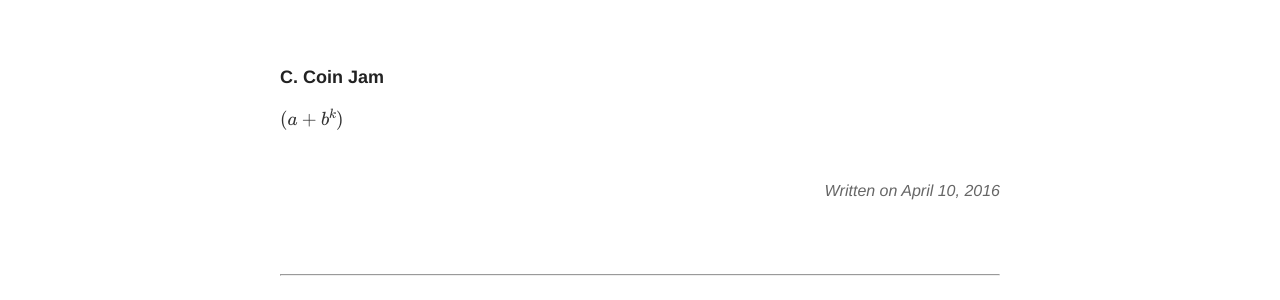
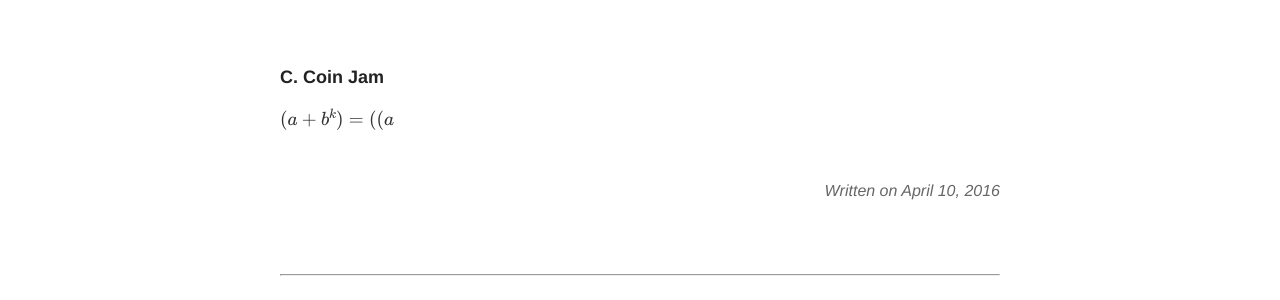
Before and after one commit to seirion/aaa, a Jekyll site: the page built from _posts/2016-04-21-meeting-053.md, in a window 1280 px wide. Shown: the part 1544-1844 px from the top of the page. Built offline with Jekyll 4.4.1, drawn with Linux system fonts in a browser that asks for light colours; formulas are drawn with MathJax 3; comment, search, counter and statistics services are not loaded.

```diff
--- a/_posts/2016-04-21-meeting-053.md
+++ b/_posts/2016-04-21-meeting-053.md
@@ -80,4 +80,4 @@ int main() {
 
 ##### C. Coin Jam
 
-\\((a+{b}^{k})%d=((a%d)+(b%d)*({b}^{k}%d))% d\\)
+\\((a+{b}^{k})=((a%d)+(b%d)*({b}^{k}%d))% d\\)
```
